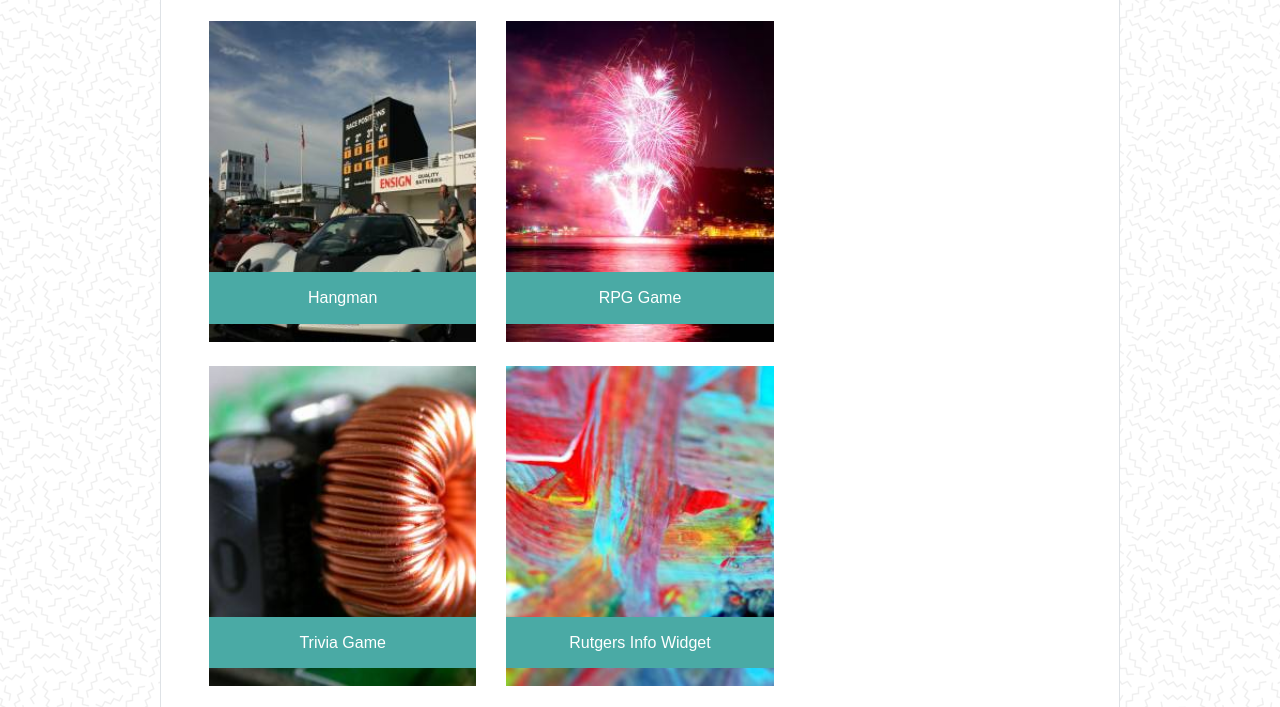
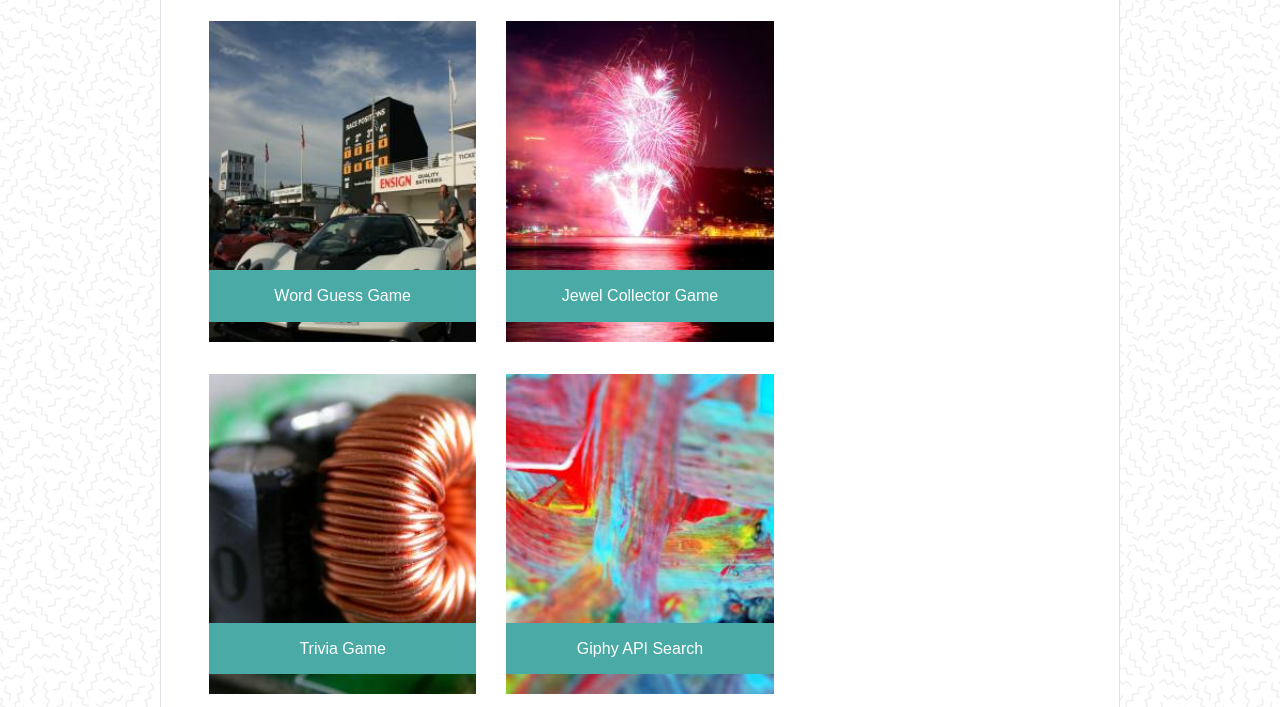
Before and after one commit to megangilpin/Bootstrap-Portfolio, a plain HTML site: page portfolio.html in a window 1280 px wide. Shown: the part 244-951 px from the top of the page. Drawn offline with nearby package versions, Linux system fonts and the light colour scheme.

Commit message:
added links to portfolio

```diff
--- a/portfolio.html
+++ b/portfolio.html
@@ -49,17 +49,20 @@
     <div class="row pt-4">
       <div class="col-sm-4">
           <div class="position-relative">
-              <img class="img-fluid w-100" src="assets/images/hangman.jpg" alt="Hangman"/>
-              <h6 class="position-absolute mx-auto banner p-3 text-white text-center">
-                Hangman
+              <img class="img-fluid w-100" src="assets/images/hangman.jpg" alt="Word Guess Game"/>
+              <h6>
+                <a class="position-absolute mx-auto banner p-3 text-white text-center" href="https://megangilpin.github.io/WordGuessGame/" target="_blank">Word Guess Game</a>
               </h6>
           </div>
       </div>
 
       <div class="col-sm-4">
         <div class="position-relative">
-          <img class="img-fluid w-100" src="assets/images/rpg.jpg" alt="RPG">
-          <h6 class="position-absolute mx-auto banner p-3 text-white text-center" >RPG Game</h6>
+          <img class="img-fluid w-100" src="assets/images/rpg.jpg" alt="Jewel Collector Game">
+          <h6>
+          <a class="position-absolute mx-auto banner p-3 text-white text-center"
+            href="https://megangilpin.github.io/Jewel-Collector/" target="_blank">Jewel Collector Game</a>
+          </h6>
         </div>
       </div>
     </div>
@@ -68,14 +71,20 @@
       <div class="col-sm-4">
         <div class="position-relative">
           <img class="img-fluid w-100" src="assets/images/trivia.jpg" alt="Trivia Game">
-          <h6 class="position-absolute mx-width banner p-3 text-white text-center" >Trivia Game</h6>
+          <h6>
+            <a class="position-absolute mx-auto banner p-3 text-white text-center"
+              href="https://megangilpin.github.io/Trivia-Game/." target="_blank">Trivia Game</a>
+          </h6>
         </div>
       </div>
 
       <div class="col-sm-4">
           <div class="position-relative">
-            <img class="img-fluid w-100" src="assets/images/info.jpg" alt="Info Widget">
-            <h6 class="position-absolute mx-auto banner p-3 text-white text-center" >Rutgers Info Widget</h6>
+            <img class="img-fluid w-100" src="assets/images/info.jpg" alt="Giphy API">
+          <h6>
+            <a class="position-absolute mx-auto banner p-3 text-white text-center"
+              href="https://megangilpin.github.io/GiphyAPI/" target="_blank">Giphy API Search</a>
+          </h6>
           </div>
         </div>
     </div>
@@ -83,8 +92,11 @@
     <div class="row pt-4">
       <div class="col-sm-4">
         <div class="position-relative">
-          <img class="img-fluid w-100" src="assets/images/widget.jpg" alt="Info Widget">
-          <h6 class="position-absolute banner mx-auto p-3 text-white text-center" > Rock Paper Scissors</h6>
+          <img class="img-fluid w-100" src="assets/images/widget.jpg" alt="Work In Progress">
+          <h6>
+            <a class="position-absolute mx-auto banner p-3 text-white text-center"
+              href="https://megangilpin.github.io/Train-Times/." target="_blank">WIP</a>
+          </h6>
         </div>
       </div>
     </div>
--- a/style.css
+++ b/style.css
@@ -44,12 +44,20 @@ hr {
     border-top: 2px solid #cccccc;
 }
 
-.banner {
-    bottom: 10px;
-    width: 100%;
+.submit {
     background-color: #4aaaa5;
 }
 
-.submit {
+.banner:link, .banner:visited {
+    bottom: 20px;
+    width: 100%;
     background-color: #4aaaa5;
+    color: white;
+    text-align: center;
+    text-decoration: none;
+    display: inline-block;
 }
+
+.banner:hover{
+    background-color: #666666;
+}
```
Also changed, not shown: index.html (+1 -1 lines).
